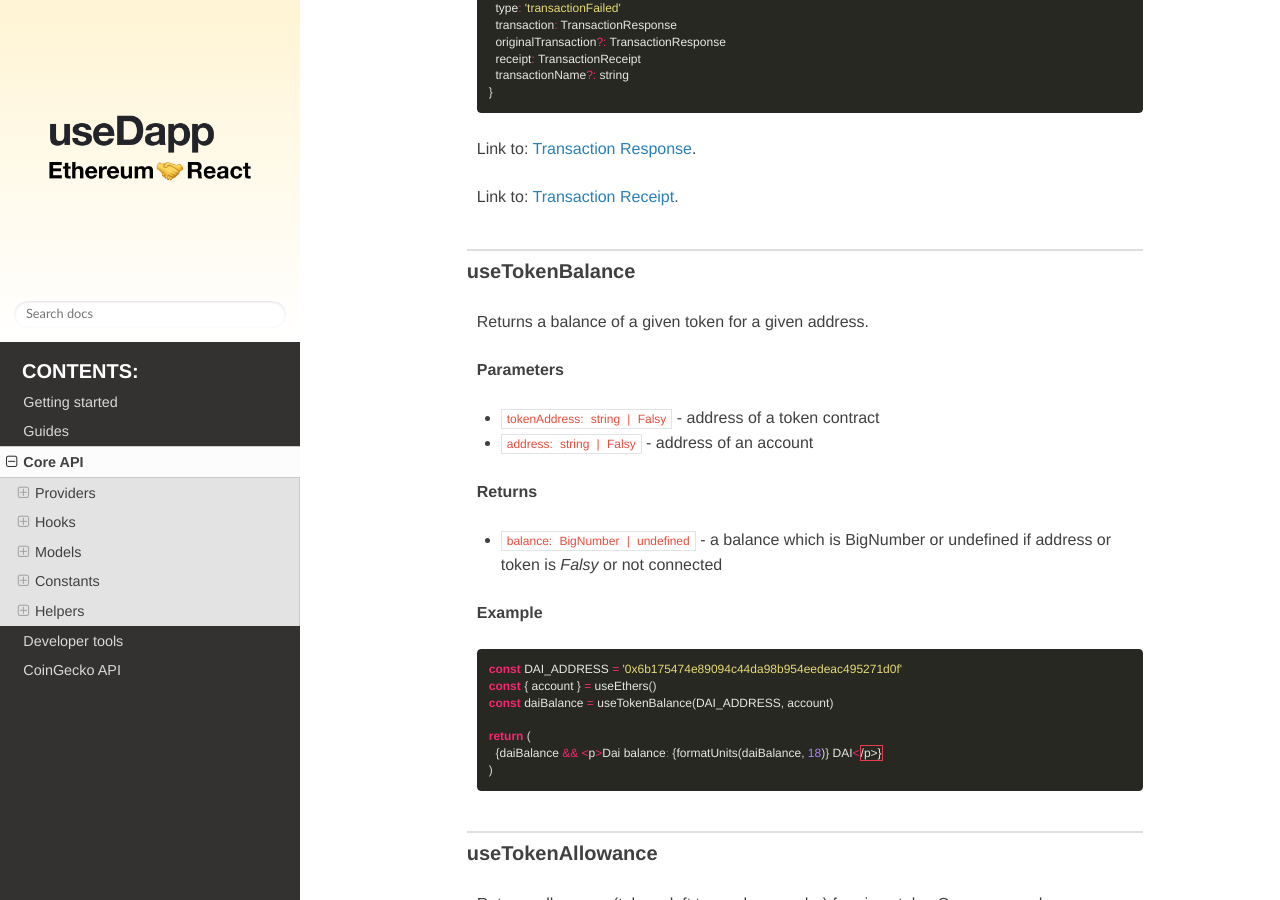
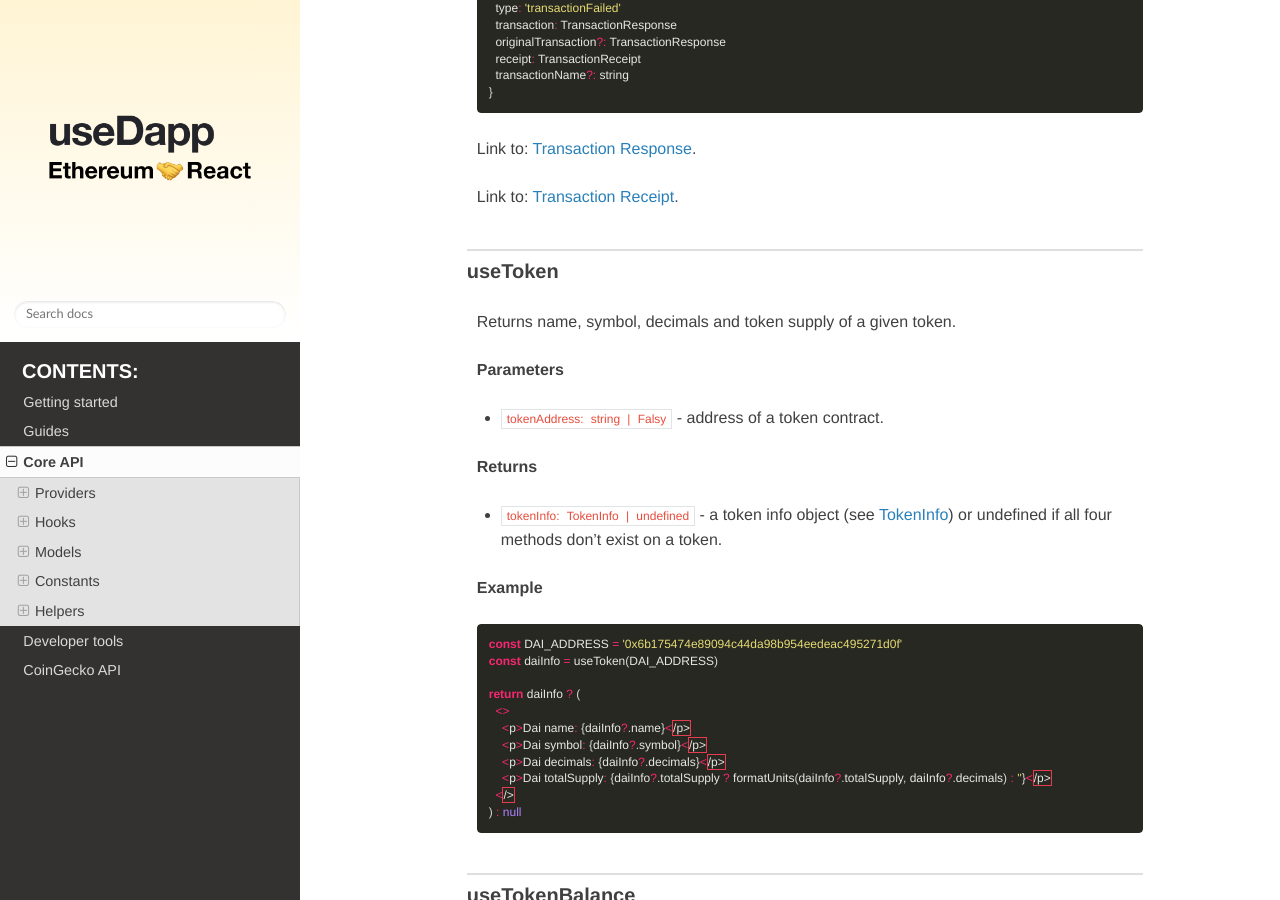
Before and after one commit to truth023/useDApp, a Sphinx documentation site: the page built from docs/source/core.rst, in a window 1280 px wide and 900 px high, scrolled down 8736 px. Built offline with Sphinx 7.4.7 and the Read the Docs theme 2.0.0, drawn with Linux system fonts in a browser that asks for light colours; some of the changed text lies outside the part shown.

Commit message:
🦆 Add useToken hook (#405)
* Add useToken hook

* Make name and symbol fields non-optional in TokenInfo

* Add docs for useToken

* Lint

```diff
--- a/docs/source/core.rst
+++ b/docs/source/core.rst
@@ -386,6 +386,35 @@ Link to: `Transaction Response <https://docs.ethers.io/v5/api/providers/types/#p
 
 Link to: `Transaction Receipt <https://docs.ethers.io/v5/api/providers/types/#providers-TransactionReceipt>`_.
 
+useToken
+===============
+
+Returns name, symbol, decimals and token supply of a given token.
+
+**Parameters**
+
+- ``tokenAddress: string | Falsy`` - address of a token contract.
+
+**Returns**
+
+- ``tokenInfo: TokenInfo | undefined`` - a token info object (see `TokenInfo`_) or undefined if all four methods don't exist on a token.
+
+**Example**
+
+.. code-block:: javascript
+
+  const DAI_ADDRESS = '0x6b175474e89094c44da98b954eedeac495271d0f'
+  const daiInfo = useToken(DAI_ADDRESS)
+
+  return daiInfo ? (
+    <>
+      <p>Dai name: {daiInfo?.name}</p>
+      <p>Dai symbol: {daiInfo?.symbol}</p>
+      <p>Dai decimals: {daiInfo?.decimals}</p>
+      <p>Dai totalSupply: {daiInfo?.totalSupply ? formatUnits(daiInfo?.totalSupply, daiInfo?.decimals) : ''}</p>
+    </>
+  ) : null
+
 useTokenBalance
 ===============
 
@@ -631,7 +660,6 @@ Fields:
 
 - ``args: any[]`` - arguments for the function
 
-
 Currency
 ========
 
@@ -683,6 +711,23 @@ The ``CurrencyValue`` class represents a value tied to a currency. The methods i
 - ``gt(other)`` - checks if this value is greater than the other value. The argument must be a CurrencyValue with the same Currency.
 - ``gte(other)`` - checks if this value is greater than or equal to the other value. The argument must be a CurrencyValue with the same Currency.
 - ``isZero()`` - returns true if the value is zero.
+
+.. _TokenInfo:
+
+TokenInfo
+=========
+
+Represents general token information.
+
+Fields:
+
+- ``name: string`` - token name or an empty string.
+
+- ``symbol: string`` - token symbol or an empty string.
+
+- ``decimals?: numbers`` - optional field that contains token decimals.
+
+- ``totalSupply?: BigNumberish`` - optional field that contains total supply of the token.
 
 .. _TransactionOptions:
 
```
Also changed, not shown: 3 other files.
